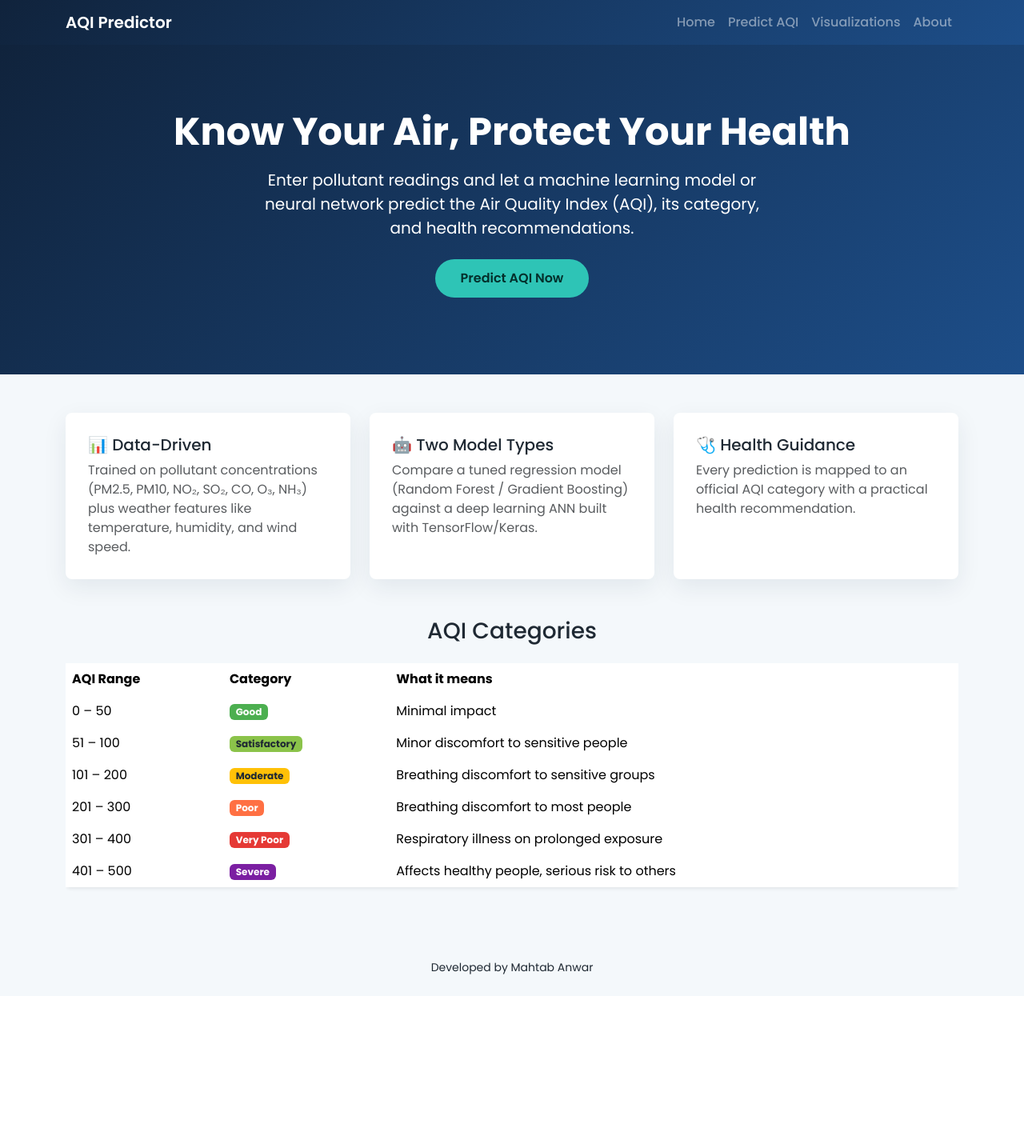
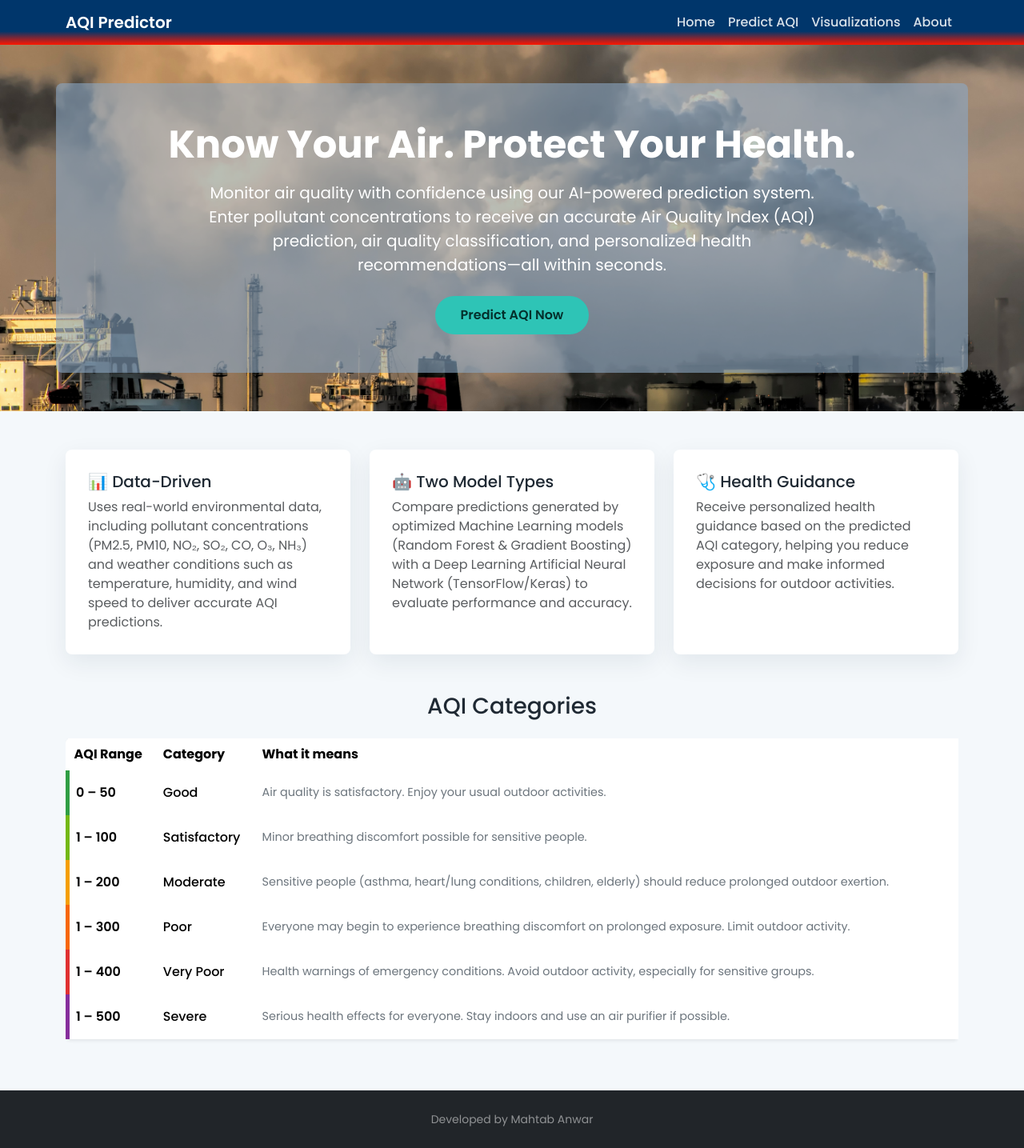
Before and after one commit to ShahzanKhursheed/PredictAirQualityIndex, a Flask app: page / in a window 1280 px wide. Shown: the whole page at 80% size. Before the commit the page ends 1218 px from the top, so only its background shows below. Run offline with Flask 3, Linux system fonts and the light colour scheme.

Commit message:
Describe your changes

```diff
--- a/app.py
+++ b/app.py
@@ -20,8 +20,8 @@ import numpy as np
 import pandas as pd
 from flask import Flask, render_template, request
 
-from utils import FEATURE_COLUMNS, get_aqi_category
-from visualization_data import build_visualization_dashboard
+from utils import AQI_CATEGORIES, FEATURE_COLUMNS, get_aqi_category
+from visualization_data import CATEGORY_COLORS, build_visualization_dashboard
 
 app = Flask(__name__)
 
@@ -53,7 +53,9 @@ if os.path.exists(ANN_MODEL_PATH) and os.path.exists(ANN_SCALER_PATH):
 
 @app.route("/")
 def home():
-    return render_template("index.html")
+    return render_template(
+        "index.html", aqi_categories=AQI_CATEGORIES, category_colors=CATEGORY_COLORS
+    )
 
 
 @app.route("/about")
--- a/templates/base.html
+++ b/templates/base.html
@@ -10,18 +10,18 @@
 </head>
 <body>
 
-  <nav class="navbar navbar-expand-lg navbar-dark sticky-top">
-    <div class="container">
+  <nav class="navbar navbar-expand-lg navbar-dark sticky-top" style="background: linear-gradient(to bottom, #00366b 70%, #FF1700);">
+    <div class="container" >
       <a class="navbar-brand fw-semibold" href="{{ url_for('home') }}">AQI Predictor</a>
       <button class="navbar-toggler" type="button" data-bs-toggle="collapse" data-bs-target="#navMenu">
         <span class="navbar-toggler-icon"></span>
       </button>
       <div class="collapse navbar-collapse" id="navMenu">
         <ul class="navbar-nav ms-auto">
-          <li class="nav-item"><a class="nav-link" href="{{ url_for('home') }}">Home</a></li>
-          <li class="nav-item"><a class="nav-link" href="{{ url_for('predict') }}">Predict AQI</a></li>
-          <li class="nav-item"><a class="nav-link" href="{{ url_for('visualizations') }}">Visualizations</a></li>
-          <li class="nav-item"><a class="nav-link" href="{{ url_for('about') }}">About</a></li>
+          <li class="nav-item"><a class="nav-link" href="{{ url_for('home') }}" style="color: white;">Home</a></li>
+          <li class="nav-item"><a class="nav-link" href="{{ url_for('predict') }}" style="color: white;">Predict AQI</a></li>
+          <li class="nav-item"><a class="nav-link" href="{{ url_for('visualizations') }}" style="color: white;">Visualizations</a></li>
+          <li class="nav-item"><a class="nav-link" href="{{ url_for('about') }}" style="color: white;">About</a></li>
         </ul>
       </div>
     </div>
@@ -31,7 +31,7 @@
     {% block content %}{% endblock %}
   </main>
 
-  <footer class="text-center py-4">
+  <footer class="text-center py-4 bg-dark text-white-50">
     <small>Developed by Mahtab Anwar </small>
   </footer>
 
--- a/templates/index.html
+++ b/templates/index.html
@@ -2,45 +2,109 @@
 {% block title %}AQI Predictor · Home{% endblock %}
 
 {% block content %}
-<section class="hero text-center">
-  <div class="container">
-    <h1 class="display-5 mb-3">Know Your Air, Protect Your Health</h1>
-    <p class="lead mb-4 mx-auto" style="max-width: 640px;">
-      Enter pollutant readings and let a machine learning model or neural network
-      predict the Air Quality Index (AQI), its category, and health recommendations.
-    </p>
-    <a href="{{ url_for('predict') }}" class="btn btn-cta">Predict AQI Now</a>
+<style>
+  .fade-in-card {
+    opacity: 0;
+    transform: translateY(20px);
+    transition: opacity 0.6s ease-out, transform 0.6s ease-out;
+  }
+  .fade-in-card.is-visible {
+    opacity: 1;
+    transform: translateY(0);
+  }
+  .hero {
+    position: relative;
+    color: white;
+    overflow: hidden; /* Ensures slides don't spill out */
+  }
+  .hero-slider {
+    position: absolute;
+    top: 0;
+    left: 0;
+    width: 100%;
+    height: 100%;
+    z-index: 1;
+    background-color: #001932; /* Fallback color if images don't load */
+  }
+  .hero-slide {
+    position: absolute;
+    top: 0;
+    left: 0;
+    width: 100%;
+    height: 100%;
+    background-size: cover;
+    background-position: center;
+    opacity: 0;
+    transition: opacity 1s ease-in-out;
+  }
+  .hero-slide.is-active {
+    opacity: 1;
+  }
+  .aqi-scale-table td {
+    vertical-align: middle;
+    padding-top: 1rem;
+    padding-bottom: 1rem;
+  }
+  .aqi-scale-table tbody tr {
+    border-left: 5px solid transparent;
+    transition: background-color 0.2s ease-in-out;
+  }
+  .aqi-scale-table tbody tr:hover {
+    background-color: #f8f9fa;
+  }
+  .aqi-scale-table .aqi-advice {
+    font-size: 0.9rem;
+    color: #6c757d;
+  }
+  .hero .container {
+    position: relative;
+    z-index: 2;
+    background-color: rgba(140, 169, 197, 0.6); /* Dark semi-transparent overlay */
+    padding-top: 2rem;
+    padding-bottom: 2rem;
+    border-radius: 0.5rem;
+  }
+</style>
+<section class="hero text-center py-5">
+  <div class="hero-slider">
+    <div class="hero-slide is-active" style="background-image: url('{{ url_for('static', filename='/images/1.jpg') }}');"></div>
+    <div class="hero-slide" style="background-image: url('{{ url_for('static', filename='/images/2.jpg') }}');"></div>
+    <div class="hero-slide" style="background-image: url('{{ url_for('static', filename='images/3.jpg') }}');"></div>
+  </div>
+  <div class="container py-5">
+      <h1 class="display-5 mb-3">Know Your Air. Protect Your Health.</h1>
+      <p class="lead mb-4 mx-auto" style="max-width: 780px;">Monitor air quality with confidence using our AI-powered prediction system. Enter pollutant concentrations to receive an accurate Air Quality Index (AQI) prediction, air quality classification, and personalized health recommendations—all within seconds.</p>
+      <a href="{{ url_for('predict') }}" class="btn btn-cta">Predict AQI Now</a>
   </div>
 </section>
 
 <section class="container my-5">
-  <div class="row g-4 mb-5">
-    <div class="col-md-4">
+  <div class="row g-4 mb-5" >
+    <div class="col-md-4 fade-in-card">
       <div class="info-card">
         <h5>📊 Data-Driven</h5>
-        <p class="mb-0 text-muted">Trained on pollutant concentrations (PM2.5, PM10, NO₂, SO₂, CO, O₃, NH₃) plus
-          weather features like temperature, humidity, and wind speed.</p>
+        <p class="mb-0 text-muted">Uses real-world environmental data, including pollutant concentrations
+          (PM2.5, PM10, NO₂, SO₂, CO, O₃, NH₃) and weather conditions such as temperature, humidity, and
+          wind speed to deliver accurate AQI predictions.</p>
       </div>
     </div>
-    <div class="col-md-4">
+    <div class="col-md-4 fade-in-card" style="transition-delay: 150ms;">
       <div class="info-card">
         <h5>🤖 Two Model Types</h5>
-        <p class="mb-0 text-muted">Compare a tuned regression model (Random Forest / Gradient Boosting) against a
-          deep learning ANN built with TensorFlow/Keras.</p>
+        <p class="mb-0 text-muted">Compare predictions generated by optimized Machine Learning models (Random Forest & Gradient Boosting) with a Deep Learning Artificial Neural Network (TensorFlow/Keras) to evaluate performance and accuracy.</p>
       </div>
     </div>
-    <div class="col-md-4">
+    <div class="col-md-4 fade-in-card" style="transition-delay: 300ms;">
       <div class="info-card">
         <h5>🩺 Health Guidance</h5>
-        <p class="mb-0 text-muted">Every prediction is mapped to an official AQI category with a practical health
-          recommendation.</p>
+        <p class="mb-0 text-muted">Receive personalized health guidance based on the predicted AQI category, helping you reduce exposure and make informed decisions for outdoor activities.</p>
       </div>
     </div>
   </div>
 
   <h3 class="text-center mb-4">AQI Categories</h3>
-  <div class="table-responsive">
-    <table class="table table-borderless bg-white rounded shadow-sm aqi-scale-row">
+  <div class="table-responsive fade-in-card" style="transition-delay: 450ms;">
+    <table class="table table-borderless bg-white rounded shadow-sm aqi-scale-table">
       <thead>
         <tr class="text-muted">
           <th>AQI Range</th>
@@ -49,14 +113,48 @@
         </tr>
       </thead>
       <tbody>
-        <tr><td>0 – 50</td><td><span class="badge badge-good">Good</span></td><td>Minimal impact</td></tr>
-        <tr><td>51 – 100</td><td><span class="badge badge-satisfactory">Satisfactory</span></td><td>Minor discomfort to sensitive people</td></tr>
-        <tr><td>101 – 200</td><td><span class="badge badge-moderate">Moderate</span></td><td>Breathing discomfort to sensitive groups</td></tr>
-        <tr><td>201 – 300</td><td><span class="badge badge-poor">Poor</span></td><td>Breathing discomfort to most people</td></tr>
-        <tr><td>301 – 400</td><td><span class="badge badge-very-poor">Very Poor</span></td><td>Respiratory illness on prolonged exposure</td></tr>
-        <tr><td>401 – 500</td><td><span class="badge badge-severe">Severe</span></td><td>Affects healthy people, serious risk to others</td></tr>
+        {% set lower_bound = 0 %}
+        {% for upper_bound, category, advice in aqi_categories %}
+        <tr style="border-left-color: {{ category_colors.get(category, '#6c757d') }};">
+          <td class="fw-semibold">
+            {% if loop.first %}0{% else %}{{ lower_bound + 1 }}{% endif %} – {{ upper_bound }}
+          </td>
+          <td class="fw-medium">{{ category }}</td>
+          <td class="aqi-advice">{{ advice }}</td>
+        </tr>
+        {% set lower_bound = upper_bound %}
+        {% endfor %}
       </tbody>
     </table>
   </div>
 </section>
+<script>
+document.addEventListener('DOMContentLoaded', () => {
+  const cards = document.querySelectorAll('.fade-in-card');
+
+  const observer = new IntersectionObserver((entries) => {
+    entries.forEach(entry => {
+      if (entry.isIntersecting) {
+        entry.target.classList.add('is-visible');
+        observer.unobserve(entry.target);
+      }
+    });
+  }, { threshold: 0.1 });
+
+  // Hero slider
+  const slides = document.querySelectorAll('.hero-slide');
+  let currentSlide = 0;
+  setInterval(() => {
+    if (slides.length > 0) {
+      slides[currentSlide].classList.remove('is-active');
+      currentSlide = (currentSlide + 1) % slides.length;
+      slides[currentSlide].classList.add('is-active');
+    }
+  }, 2000); // Change slide every 2 seconds
+
+  cards.forEach(card => {
+    observer.observe(card);
+  });
+});
+</script>
 {% endblock %}
--- a/templates/predict.html
+++ b/templates/predict.html
@@ -72,7 +72,7 @@
             </div>
           </div>
 
-          <button type="submit" class="btn btn-cta w-100">Predict AQI</button>
+          <button type="submit" class="btn btn-outline-secondary w-100">Predict AQI</button>
         </form>
       </div>
     </div>
```
Also changed, not shown: static/images/1.jpg (added), static/images/3.jpg (added), 2 other files.
